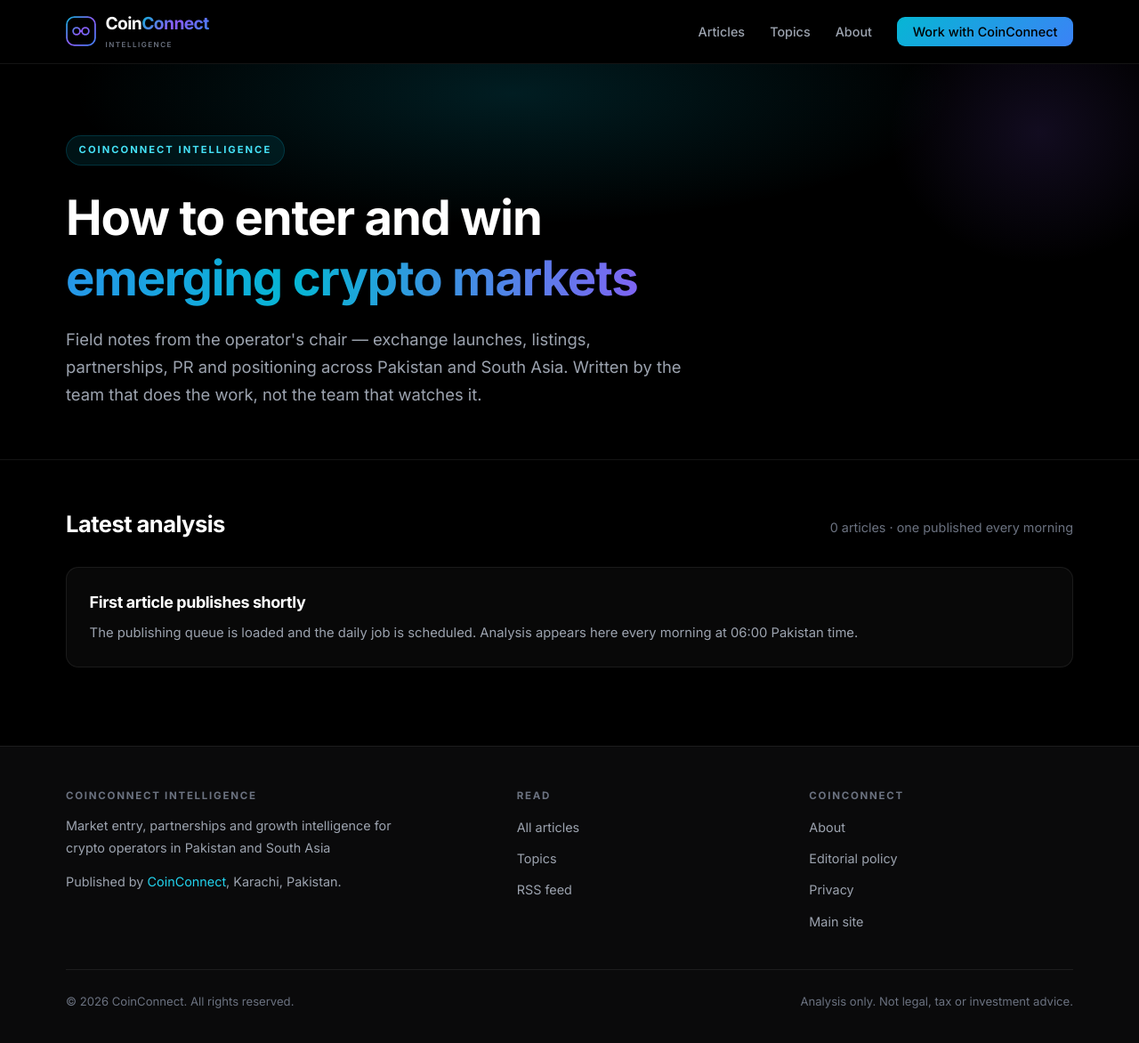
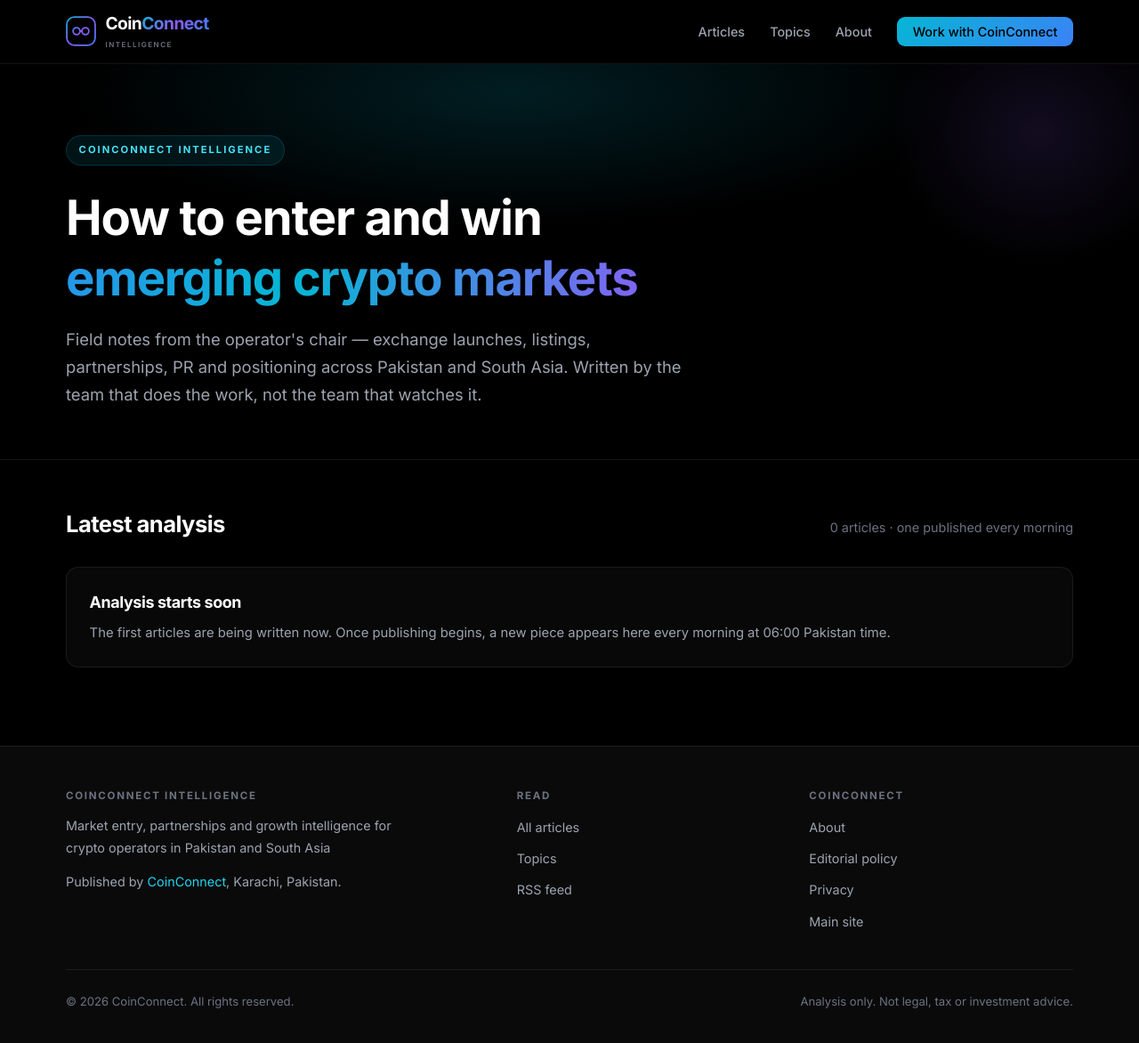
Before and after one commit to coinconnect-pk/coinconnect-pk.github.io, a Jekyll site: the page built from index.html, in a window 1280 px wide and 1176 px high. Shown: the top 1172 px of the window at 89% size. Built offline with Jekyll 4.4.1, drawn with Linux system fonts in a browser that asks for light colours.

Commit message:
Fix homepage copy

```diff
--- a/index.html
+++ b/index.html
@@ -39,8 +39,8 @@
     </div>
     {%- else %}
     <div class="post-card">
-      <h3>First article publishes shortly</h3>
-      <p>The publishing queue is loaded and the daily job is scheduled. Analysis appears here every morning at 06:00 Pakistan time.</p>
+      <h3>Analysis starts soon</h3>
+      <p>The first articles are being written now. Once publishing begins, a new piece appears here every morning at 06:00 Pakistan time.</p>
     </div>
     {%- endif %}
   </div>
```
